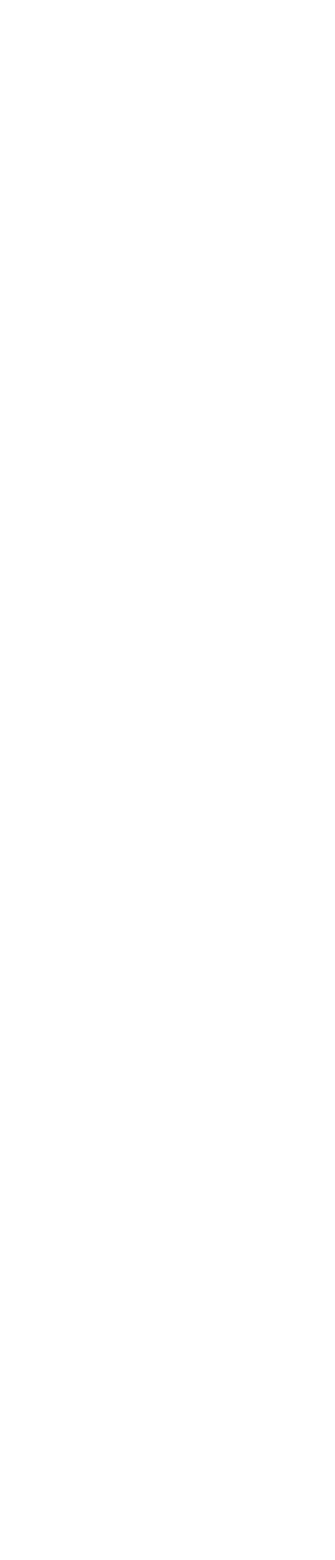
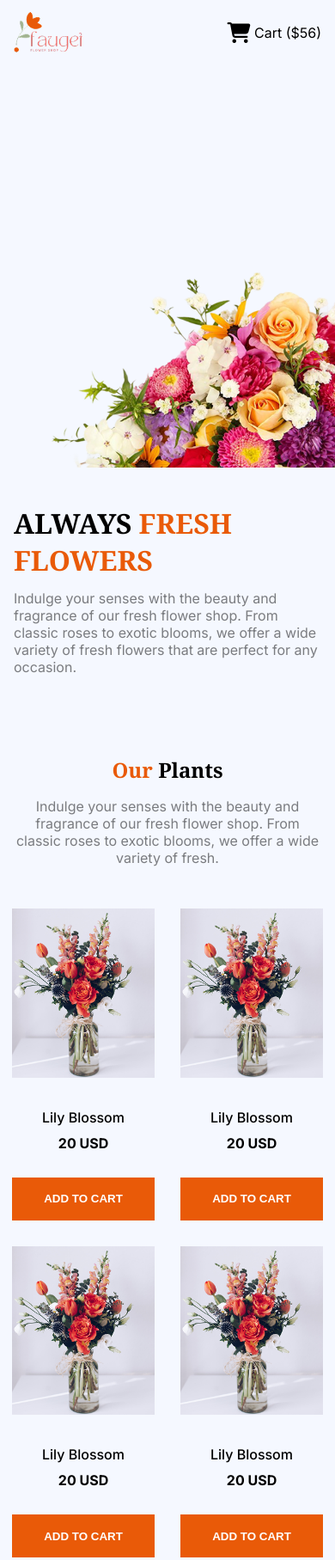
Before and after one commit to Ana-Ammar/second-assignment, a plain HTML site: page index.html in a window 390 px wide. Shown: the top 1815 px of the page at 86% size. Before the commit the page ends 844 px from the top, so only its background shows below. Drawn offline with Linux system fonts and the light colour scheme.

Commit message:
section three challange option done with mobile responsive

```diff
--- a/assets/style.css
+++ b/assets/style.css
@@ -0,0 +1,204 @@
+/* Common style */
+* {
+    box-sizing: border-box;
+    margin: 0;
+    padding: 0;
+}
+body{
+    background-color: #f5f8ff;
+}
+
+/* Font family */
+.noto-serif{
+    font-family: "Noto Serif", serif;
+}
+.inter{
+    font-family: "Inter", sans-serif;
+}
+
+/* color */
+.orange {
+    color: #E95A08;
+}
+.description{
+    color: rgba(0, 0, 0, 0.5);
+    font-size: 1.4em;
+}
+.gray{
+    color: #8987A1;
+}
+
+/* flex/grid/align */
+.flex{
+    display: flex;
+}
+.grid{
+    display: grid;
+}
+.center{
+    text-align: center;
+}
+.align {
+    max-width: 1140px;
+    margin: 0 auto;
+}
+
+/* Shared styles */
+.sec-header{
+    font-weight: 700;
+    font-size: 3.1em;
+    margin-bottom: 16px;
+}
+.btn{
+    height: 50px;
+    background-color: #E95A08;
+    color: white;
+    font-weight: 600;
+    border: none;
+}
+.sec-margin-top{
+    margin-top: 120px;
+}
+
+
+/* Navbar */
+nav{
+    padding-top: 30px;
+    justify-content: space-between;
+    align-items: center;
+
+}
+
+nav ul{
+    list-style: none;
+    gap: 48px;
+    justify-content: center;
+}
+
+/* Banner style */
+.banner{
+    gap: 15px;
+    align-items: end;
+    padding-top: 106px;
+}
+.banner-text h1{
+    font-weight: 700;
+    font-size: 4em;
+    margin-bottom: 13px;
+}
+
+/* Our Plants - section one */
+.card-container{
+    margin-top: 49px;
+    grid-template-columns: repeat(4, 1fr);
+    gap: 30px;
+}
+.name{
+    font-size: 1.4em;
+    font-weight: 500;
+    margin: 30px 0px 10px;
+}
+.price{
+    font-size: 1.4em;
+    font-weight: 700;
+    margin-bottom: 30px;
+}
+.card button{
+    width: 270px;
+}
+
+/* Flower & Plants Lover - section two */
+.sec-two{
+    padding-top: 210px;
+    position: relative;
+}
+.trusted-badge{
+    width: 286px;
+    position: absolute;
+    right: 43%;
+    top: 12%;
+}
+.review-container{
+    gap: 110px;
+    align-items: center;
+}
+
+/*  */
+
+
+
+
+    /* Responsive for Mobile Devices */
+
+@media screen and (max-width:576px) {
+
+    /* Shared styles */
+    .md-header{
+        font-size: 1.5em;
+    }
+    .md-description{
+        font-size: 1em;
+        font-weight: 400;
+    }
+
+    /* Navbar */
+    .hide{
+        display: none;
+    }
+    nav{
+        padding: 13px 16px;
+    }
+    nav img{
+        width: 80px;
+    }
+
+    /* Banner */
+    .banner{
+        flex-direction: column-reverse;
+    }
+    .banner-text {
+        margin: 28px 16px;
+    }
+    .banner img{
+        width: 100%;
+    }
+    .banner-text h1{
+        font-size: 2em;
+    }
+
+    /* Our Plants */
+    .sec-one {
+        margin-top: 65px;
+        padding: 0px 14px ;
+    }
+    .card-container {
+        grid-template-columns: repeat(2, 1fr);
+        justify-items: center;
+    }
+    .card img,
+    .card button {
+        width: 100%;
+    }
+    .name, .price{
+        font-size: 1em;
+    }
+
+    /* Flower & Plants Lover */
+    .sec-two{
+
+        padding: 41px 17px;
+    }
+    .review-container{
+    flex-direction: column;
+    gap: 18px;
+    }
+    .review-text, .review-container img{
+        width: 100%;
+    }
+    .review-text{
+        padding-left: 20px;
+    }
+
+    /*  */
+
+}
--- a/index.html
+++ b/index.html
@@ -5,8 +5,113 @@
     <meta name="viewport" content="width=device-width, initial-scale=1.0">
     <title>Second Assignment</title>
     <link rel="stylesheet" href="assets/style.css">
+
+    <!-- Font link -->
+     <link rel="preconnect" href="https://fonts.googleapis.com">
+     <link rel="preconnect" href="https://fonts.gstatic.com" crossorigin>
+     <link href="https://fonts.googleapis.com/css2?family=Inter:ital,opsz,wght@0,14..32,100..900;1,14..32,100..900&family=Noto+Serif:ital,wght@0,100..900;1,100..900&display=swap" rel="stylesheet">
+
+    <!-- Icon link -->
+     <script src="https://kit.fontawesome.com/ce62c60afb.js" crossorigin="anonymous"></script>
+
 </head>
-<body>
+<body class="inter">
+    <header>
 
+        <!-- Navbar -->
+        <nav class="align flex">
+            <img src="assets/logo.png" alt="">
+
+            <ul class="flex">
+                <li class="hide"><b>Home</b></li>
+                <li class="gray hide">Shop</li>
+                <li class="gray hide">About Us</li>
+                <li><i class="fa-solid fa-cart-shopping fa-xl"></i> Cart ($56)</li>
+            </ul>
+        </nav>
+
+        <!-- Banner -->
+         <div class="flex align sec-margin-top banner">
+            <div class="banner-text">
+                <h1 class="noto-serif">ALWAYS <span class="orange">FRESH <br> FLOWERS</span></h1>
+                <p class="description md-description">Indulge your senses with the beauty and fragrance of our fresh flower shop. From classic roses to exotic blooms, we offer a wide variety of fresh flowers that are perfect for any occasion. </p>
+            </div>
+            <img src="assets/hero-flower.png" alt="">
+         </div>
+    </header>
+
+    <!-- Our Plants -->
+     <section class="sec-one sec-margin-top align">
+        <h1 class="sec-header noto-serif center md-header"><span class="orange">Our </span>Plants</h1>
+        <p class="description center md-description">Indulge your senses with the beauty and fragrance of our fresh flower shop. From <br class="hide"> classic roses to exotic blooms, we offer a wide variety of fresh.</p>
+        <div class="card-container grid">
+            <div class="card center">
+                <img src="assets/sample-flower-image.png" alt="">
+                <p class="name">Lily Blossom</p>
+                <p class="price">20 USD</p>
+                <button class="btn">ADD TO CART</button>
+            </div>
+            <div class="card center">
+                <img src="assets/sample-flower-image.png" alt="">
+                <p class="name">Lily Blossom</p>
+                <p class="price">20 USD</p>
+                <button class="btn">ADD TO CART</button>
+            </div>
+            <div class="card center">
+                <img src="assets/sample-flower-image.png" alt="">
+                <p class="name">Lily Blossom</p>
+                <p class="price">20 USD</p>
+                <button class="btn">ADD TO CART</button>
+            </div>
+            <div class="card center">
+                <img src="assets/sample-flower-image.png" alt="">
+                <p class="name">Lily Blossom</p>
+                <p class="price">20 USD</p>
+                <button class="btn">ADD TO CART</button>
+            </div>
+            <div class="card center">
+                <img src="assets/sample-flower-image.png" alt="">
+                <p class="name">Lily Blossom</p>
+                <p class="price">20 USD</p>
+                <button class="btn">ADD TO CART</button>
+            </div>
+            <div class="card center">
+                <img src="assets/sample-flower-image.png" alt="">
+                <p class="name">Lily Blossom</p>
+                <p class="price">20 USD</p>
+                <button class="btn">ADD TO CART</button>
+            </div>
+            <div class="card center">
+                <img src="assets/sample-flower-image.png" alt="">
+                <p class="name">Lily Blossom</p>
+                <p class="price">20 USD</p>
+                <button class="btn">ADD TO CART</button>
+            </div>
+            <div class="card center">
+                <img src="assets/sample-flower-image.png" alt="">
+                <p class="name">Lily Blossom</p>
+                <p class="price">20 USD</p>
+                <button class="btn">ADD TO CART</button>
+            </div>
+        </div>
+     </section>
+
+     <!-- Flower & Plants Lover -->
+      <section class="sec-two align">
+        <img src="assets/trusted-badge.png" alt="" class="trusted-badge hide">
+    <div class="review-container flex">
+        <img src="assets/flower-store.png" alt="">
+        <div class="review-text">
+            <h1 class="sec-header noto-serif md-header">Flower & Plants Lover</h1>
+            <ul>
+                <li class="description md-description">Indulge your senses with the beauty and fragrance of our fresh flower shop. From classic roses to exotic blooms, we offer a wide variety of fresh.</li>
+                <br>
+                <li class="description md-description">Indulge your senses with the beauty and fragrance of our fresh flower shop. From classic roses to exotic blooms, we offer a wide variety of fresh.</li>
+                <br>
+                <li class="description md-description">Indulge your senses with the beauty and fragrance of our fresh flower shop. From classic roses to exotic blooms, we offer a wide variety of fresh.</li>
+            </ul>
+        </div>
+     </div>
+      </section>
 </body>
 </html>
```
Also changed, not shown: assets/logo.png (added).
